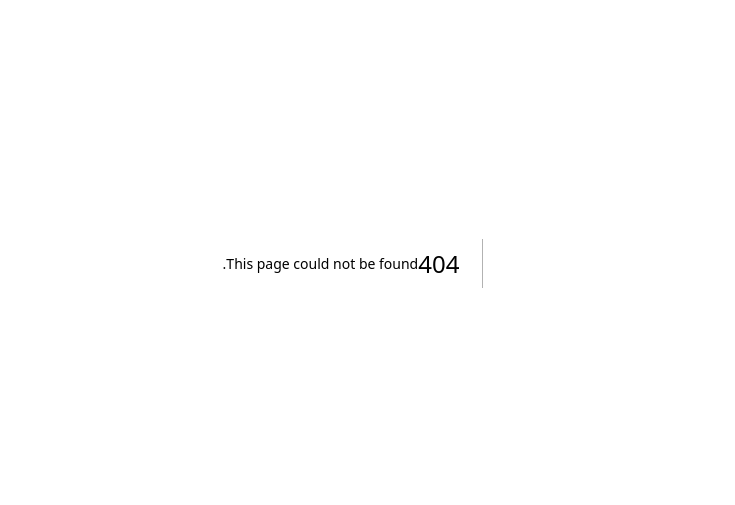
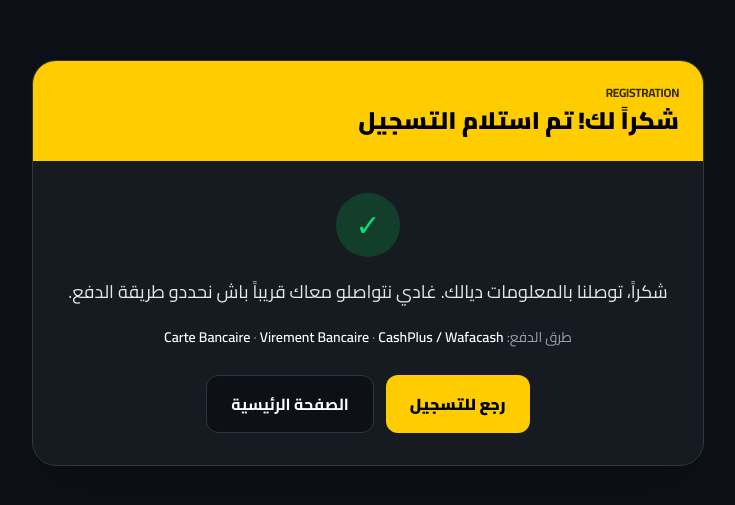
Before and after one commit to hmweb77/german-website, a Next.js app: page /thank-you in a window 1280 px wide. Before the commit this address had no page. Shown: the part 137-642 px from the top of the page, without its empty margins (319-1054 px from the left). Built offline with nearby package versions, Linux system fonts and the light colour scheme.

Commit message:
first commit v4

```diff
--- /dev/null
+++ b/src/app/thank-you/page.js
@@ -0,0 +1,52 @@
+import Link from 'next/link';
+
+export const metadata = {
+  title: 'شكراً لك! تم استلام التسجيل',
+  description: 'تم استلام معلوماتك بنجاح. غادي نتواصلو معاك قريباً لتحديد طريقة الدفع.',
+};
+
+export default function ThankYouPage() {
+  return (
+    <div className="min-h-screen bg-[#0d1117] text-white font-['Cairo'] flex items-center justify-center px-6" dir="rtl">
+      <div className="w-full max-w-2xl">
+        <div className="bg-[#161b22] border border-[#30363d] rounded-3xl overflow-hidden shadow-2xl">
+          <div className="bg-[#FFCC00] p-6 text-black">
+            <p className="text-xs font-bold opacity-80 uppercase tracking-tight">Registration</p>
+            <h1 className="font-black text-2xl mt-1">شكراً لك! تم استلام التسجيل</h1>
+          </div>
+
+          <div className="p-8 space-y-5 text-center">
+            <div className="mx-auto inline-flex h-16 w-16 items-center justify-center rounded-full bg-green-500/20 text-green-400 text-3xl">
+              ✓
+            </div>
+
+            <p className="text-lg text-gray-200 leading-relaxed">
+              شكراً، توصلنا بالمعلومات ديالك. غادي نتواصلو معاك قريباً باش نحددو طريقة الدفع.
+            </p>
+
+            <p className="text-sm text-gray-400">
+              طرق الدفع: <span className="text-white font-semibold">Carte Bancaire</span> ·{' '}
+              <span className="text-white font-semibold">Virement Bancaire</span> ·{' '}
+              <span className="text-white font-semibold">CashPlus / Wafacash</span>
+            </p>
+
+            <div className="pt-2 flex flex-col sm:flex-row gap-3 justify-center">
+              <Link
+                href="/#register"
+                className="inline-flex items-center justify-center rounded-xl px-6 py-4 font-black bg-[#FFCC00] text-black hover:scale-[1.02] transition-all"
+              >
+                رجع للتسجيل
+              </Link>
+              <Link
+                href="/"
+                className="inline-flex items-center justify-center rounded-xl px-6 py-4 font-bold border border-[#30363d] bg-[#0d1117] text-white hover:border-[#FFCC00] transition-all"
+              >
+                الصفحة الرئيسية
+              </Link>
+            </div>
+          </div>
+        </div>
+      </div>
+    </div>
+  );
+}
--- a/src/components/registrationform.js
+++ b/src/components/registrationform.js
@@ -1,10 +1,12 @@
 'use client';
 
 import { useState } from 'react';
-import { motion, AnimatePresence } from 'framer-motion';
+import { useRouter } from 'next/navigation';
+import { motion } from 'framer-motion';
 import { ArrowLeft, ShieldCheck, Award } from 'lucide-react';
 
 export default function RegistrationForm() {
+  const router = useRouter();
   const [status, setStatus] = useState('idle');
   const [errorMessage, setErrorMessage] = useState('');
   const [formData, setFormData] = useState({
@@ -33,7 +35,8 @@ export default function RegistrationForm() {
         setErrorMessage(msg);
         return;
       }
-      setStatus('success');
+      router.push('/thank-you');
+      router.refresh();
     } catch {
       setStatus('idle');
       setErrorMessage('ما قدرناش نتواصلو مع الخادم. جربي من بعد.');
@@ -63,21 +66,7 @@ export default function RegistrationForm() {
               <Award size={40} className="opacity-20" />
             </div>
 
-            {status === 'success' ? (
-              <div className="p-8 space-y-4 text-center">
-                <div className="inline-flex h-16 w-16 items-center justify-center rounded-full bg-green-500/20 text-green-400 text-3xl">
-                  ✓
-                </div>
-
-                <p className="text-lg text-gray-300 leading-relaxed">
-                  شكراً، غادي نتواصلو معاك قريباً.
-                </p>
-                <p className="text-sm text-gray-500">
-                  تم حفظ معلوماتك بنجاح، غادي نحددو معاك طريقة الدفع: كارط بنكية، فيريمو، أو CashPlus / Wafacash.
-                </p>
-              </div>
-            ) : (
-              <form onSubmit={handleSubmit} className="p-8 space-y-6">
+            <form onSubmit={handleSubmit} className="p-8 space-y-6">
                 <div className="space-y-2">
                   <label className="text-sm font-bold text-gray-300 block">الاسم الكامل</label>
                   <input
@@ -162,7 +151,6 @@ export default function RegistrationForm() {
                   تجربة تجريبية لمدة 7 أيام مع ضمان استرجاع المال إذا لم يناسبك الكورس
                 </div>
               </form>
-            )}
           </motion.div>
         </div>
       </div>
```
